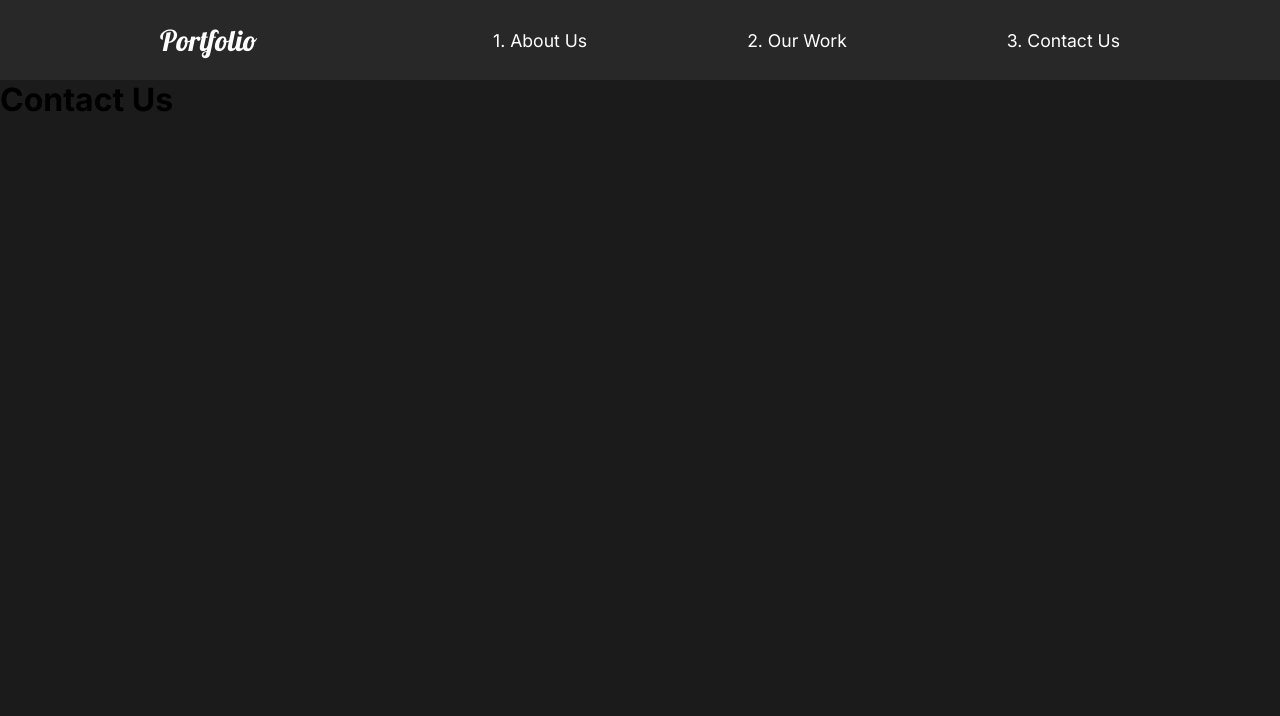
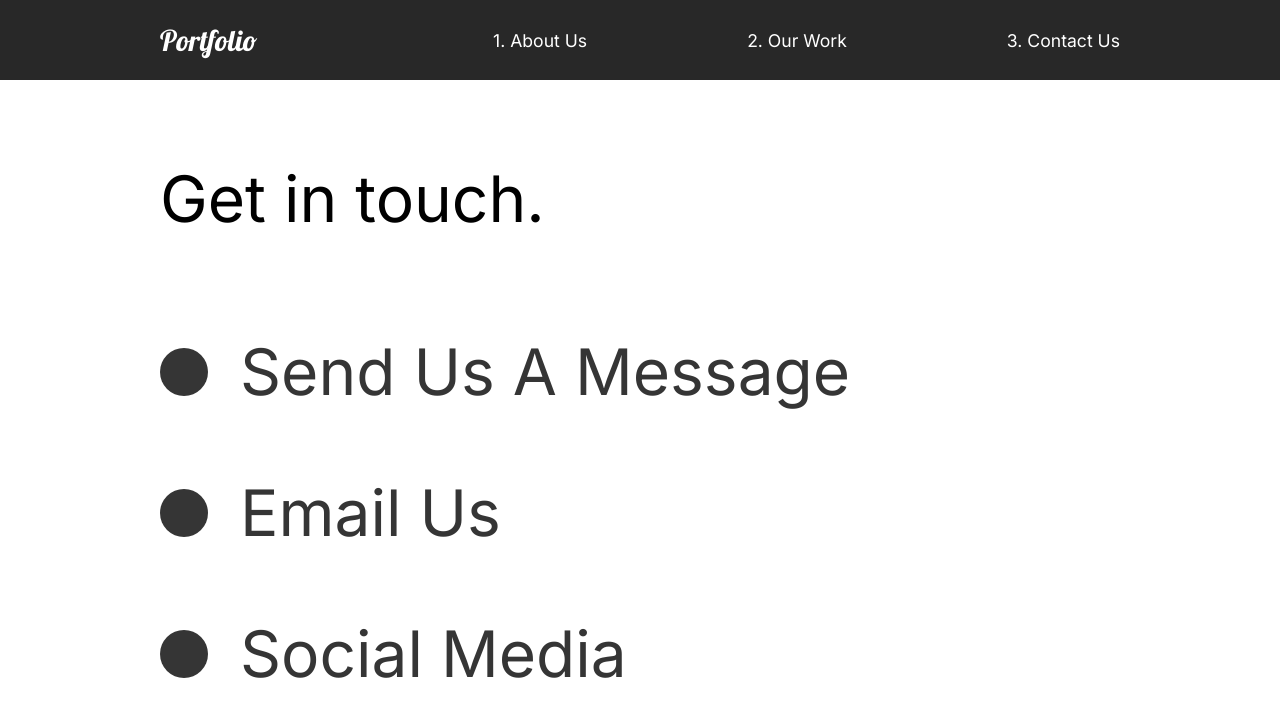
Before and after one commit to hakan-art/capture, a React (Create React App) app: page /contact in a window 1280 px wide. Shown: the top 716 px of the page. Built offline with nearby package versions, Linux system fonts and the light colour scheme.

Commit message:
17. Contact Page

```diff
--- a/src/pages/ContactUs.js
+++ b/src/pages/ContactUs.js
@@ -1,16 +1,70 @@
 
 //Animation
 import { motion } from "framer-motion"
-import { pageAnimation } from "../animation"
+import { pageAnimation, titleAnim } from "../animation"
+import styled from 'styled-components';
 
 const ContactUs = () => {
     return (
 
-        <motion.div exit="exit" variants={pageAnimation} initial="hidden" animate="show" >
-            <h1>Contact Us</h1>
-        </motion.div>
+        <ContactStyle exit="exit" variants={pageAnimation} initial="hidden" animate="show" style={{ background: '#fff' }}>
+            <Title>
+                <Hide>
+                    <motion.h2 variants={titleAnim}>Get in touch.</motion.h2>
+                </Hide>
+            </Title>
+            <div>
+                <Hide>
+                    <Social variants={titleAnim}>
+                        <Circle />
+                        <h2>Send Us A Message</h2>
+                    </Social>
+                </Hide>
+                <Hide>
+                    <Social variants={titleAnim}>
+                        <Circle />
+                        <h2>Email Us</h2>
+                    </Social>
+                </Hide>
+                <Hide>
+                    <Social variants={titleAnim}>
+                        <Circle />
+                        <h2>Social Media</h2>
+                    </Social>
+                </Hide>
+            </div>
+        </ContactStyle>
 
     );
+};
+
+const ContactStyle = styled(motion.div)`
+padding: 5rem 10rem;
+color: #353535;
+min-height: 90vh;
+`;
+const Title = styled.div`
+margin-bottom: 4rem;
+color: black;
+`;
+const Hide = styled.div`
+overflow: hidden;
+`;
+
+const Circle = styled.div`
+border-radius: 50%;
+width: 3rem;
+height: 3rem;
+background:#353535;
+`;
+
+const Social = styled(motion.div)`
+display: flex;
+align-items: center;
+h2{
+    margin: 2rem;
 }
+`;
+
 
 export default ContactUs;
--- a/src/pages/OurWork.js
+++ b/src/pages/OurWork.js
@@ -8,10 +8,14 @@
 
 //Animation
 import { motion } from "framer-motion"
-import { pageAnimation, fade, photoAnim, lineAnim, slider, sliderContainer } from "../animation"
+import { pageAnimation, fade, photoAnim, lineAnim, slider, sliderContainer } from "../animation";
+// import { useScroll } from "../components/useScroll";
 
 
 const OurWork = () => {
+    // const [element, controls] = useScroll();
+    // const [element2, controls2] = useScroll();
+
     return (
         <Work style={{ background: '#fff' }} exit="exit" variants={pageAnimation} initial="hidden" animate="show">
             <motion.div variants={sliderContainer}>
@@ -30,7 +34,7 @@
                 </Link>
             </Movie>
 
-            <Movie>
+            <Movie >
                 <h2>The Racer</h2>
                 <div className="line"></div>
                 <Link to="/work/the-racer">
@@ -38,7 +42,7 @@
                 </Link>
             </Movie>
 
-            <Movie>
+            <Movie  >
                 <h2>Good Times</h2>
                 <div className="line"></div>
                 <Link to="/work/good-times">
@@ -57,9 +61,10 @@
 h2{
     padding: 1rem 0rem;
 }
+`;
 
-`
-const Movie = styled.div`
+
+const Movie = styled(motion.div)`
 padding-bottom: 10rem;
 .line{
     height: .5rem;
```
Also changed, not shown: 1 other file (tests, documents, lock files or other folders).
